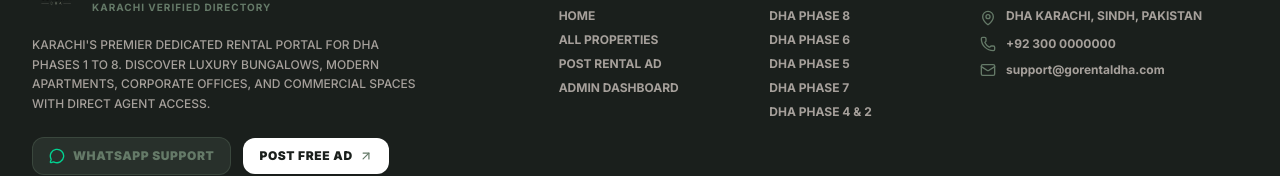
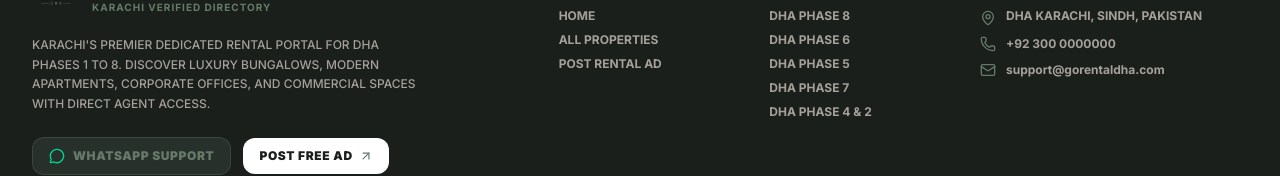
Before and after one commit to Muhammadzaid890/GO-RENTAL, a Next.js app: page / in a window 1280 px wide. Shown: the part 1194-1370 px from the top of the page. Built offline with nearby package versions, Linux system fonts and the light colour scheme; no server answers; the database is empty.

Commit message:
Add role toggle feature between Agent and Client in admin portal

```diff
--- a/src/components/Footer.tsx
+++ b/src/components/Footer.tsx
@@ -112,11 +112,6 @@ export default function Footer() {
                   POST RENTAL AD
                 </Link>
               </li>
-              <li>
-                <Link href="/admin" className="hover:text-[#657A68] transition-colors">
-                  ADMIN DASHBOARD
-                </Link>
-              </li>
             </ul>
           </div>
 
```
